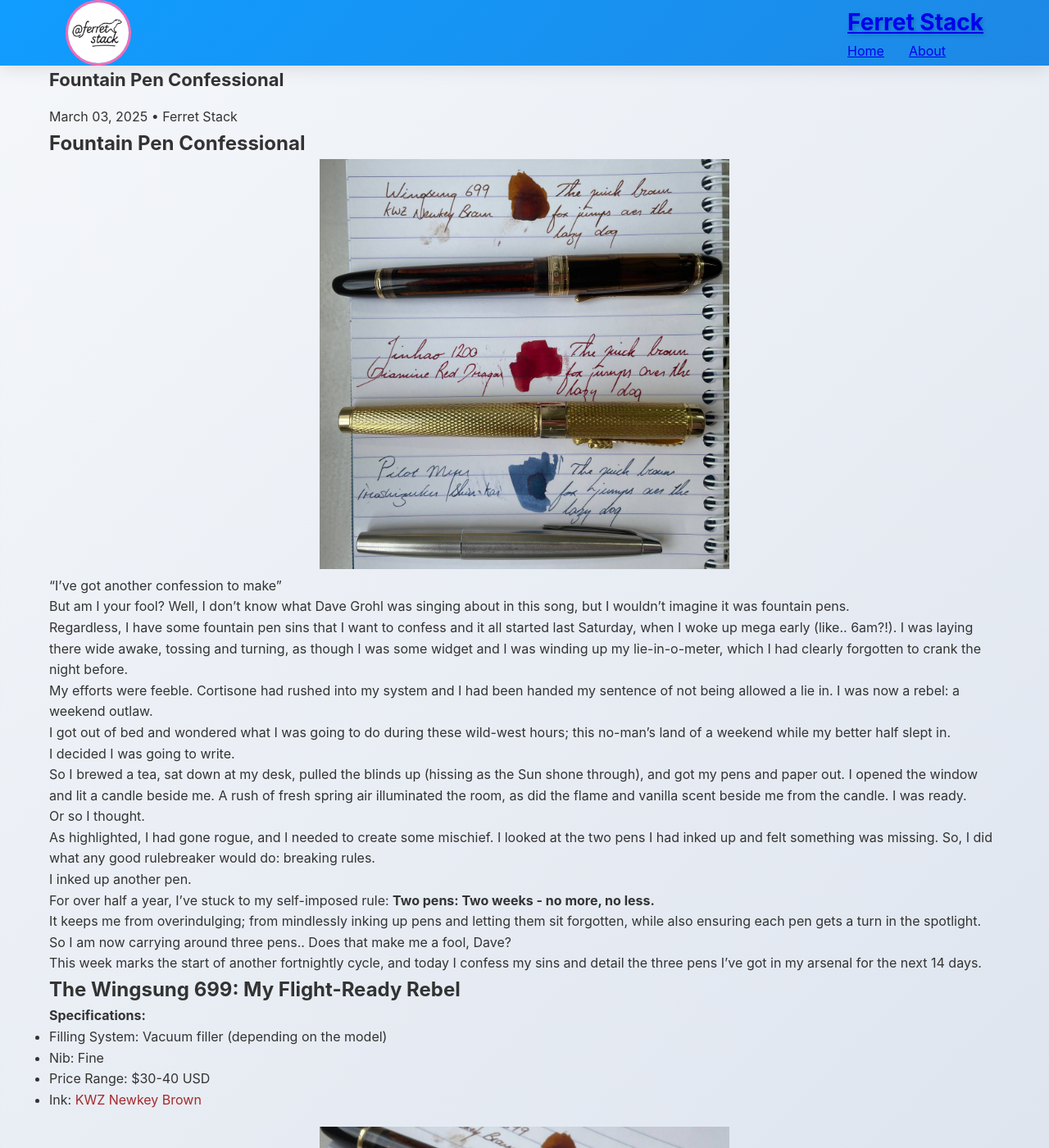
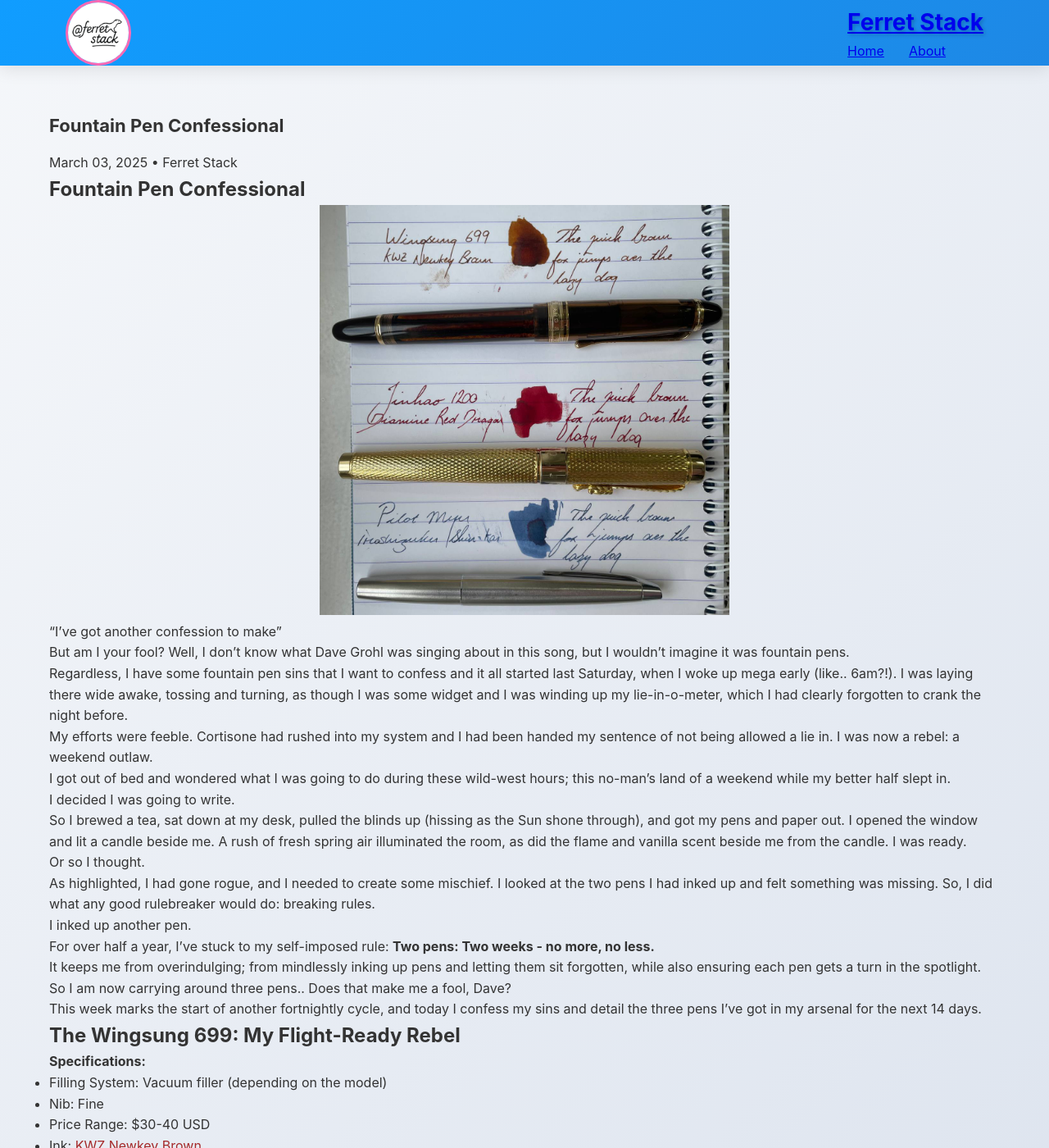
Before and after one commit to ferret-stack/ferret-stack.github.io, a Jekyll site: the page built from _posts/2025-03-19-fountain-pen-confessional.md, in a window 1280 px wide and 1400 px high. Shown: the whole window at 82% size. Built offline with Jekyll 4.4.1, drawn with Linux system fonts in a browser that asks for light colours.

Commit message:
Update style.css

```diff
--- a/assets/css/style.css
+++ b/assets/css/style.css
@@ -46,11 +46,12 @@
 .header-content {
   max-width: 1200px;
   margin: 0 auto;
-  padding: 0 20px;
+  padding: 20px;
   display: flex;
   align-items: center;
   justify-content: space-between;
   height: 80px;
+  margin-bottom: 3.5rem;
 }
 
 /* Logo with hover swap */
```
